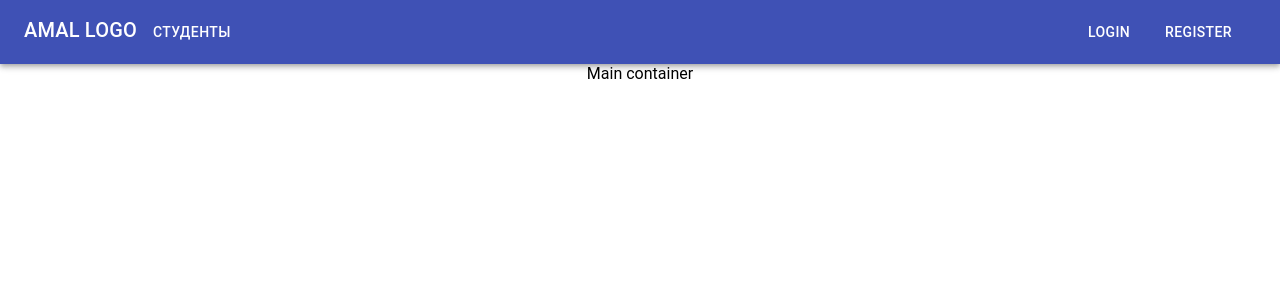
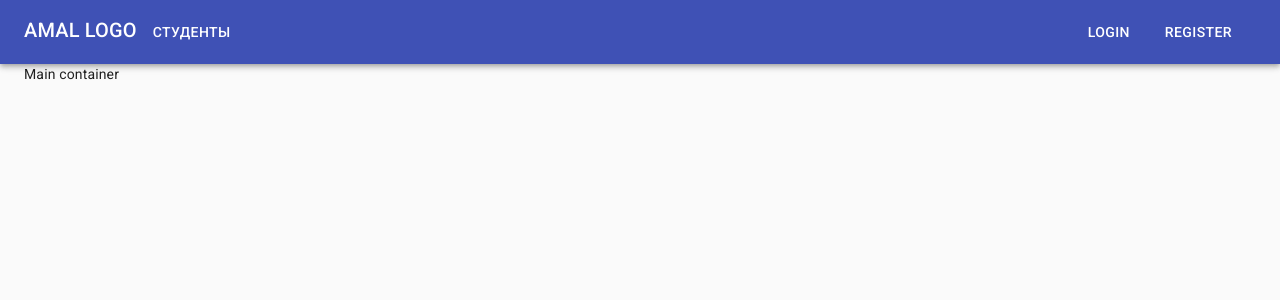
Before and after one commit to xx3u/amal_frontend, a React (Create React App) app: page / in a window 1280 px wide. Shown: the top 300 px of the page. Built offline with nearby package versions, Linux system fonts and the light colour scheme.

Commit message:
Удален app.css, поставлен cssbaseline

```diff
--- a/public/index.html
+++ b/public/index.html
@@ -10,6 +10,7 @@
       content="Web site created using create-react-app"
     />
     <link rel="manifest" href="%PUBLIC_URL%/manifest.json" />
+    <link rel="stylesheet" href="https://fonts.googleapis.com/css?family=Roboto:300,400,500,700&display=swap" />
     <!--
       Notice the use of %PUBLIC_URL% in the tags above.
       It will be replaced with the URL of the `public` folder during the build.
--- a/src/App.css
+++ /dev/null
@@ -1,7 +0,0 @@
-body{
-  margin: 0;
-  font-family: "Roboto";
-}
-.App {
-  text-align: center;
-}
--- a/src/App.js
+++ b/src/App.js
@@ -1,13 +1,14 @@
 import React from "react";
+import CssBaseline from "@material-ui/core/CssBaseline";
 import { Route, Switch } from "react-router";
-import Layout from './components/Layout/Layout';
-import "./App.css";
+import Layout from "./components/Layout/Layout";
 import LessonsContainer from "./containers/Lessons/LessonsContainer";
 import MainContainer from "./containers/Main/MainContainer";
 
 function App() {
   return (
     <div className="App">
+      <CssBaseline />
       <Layout>
         <Switch>
           <Route path="/" exact component={MainContainer} />
```
